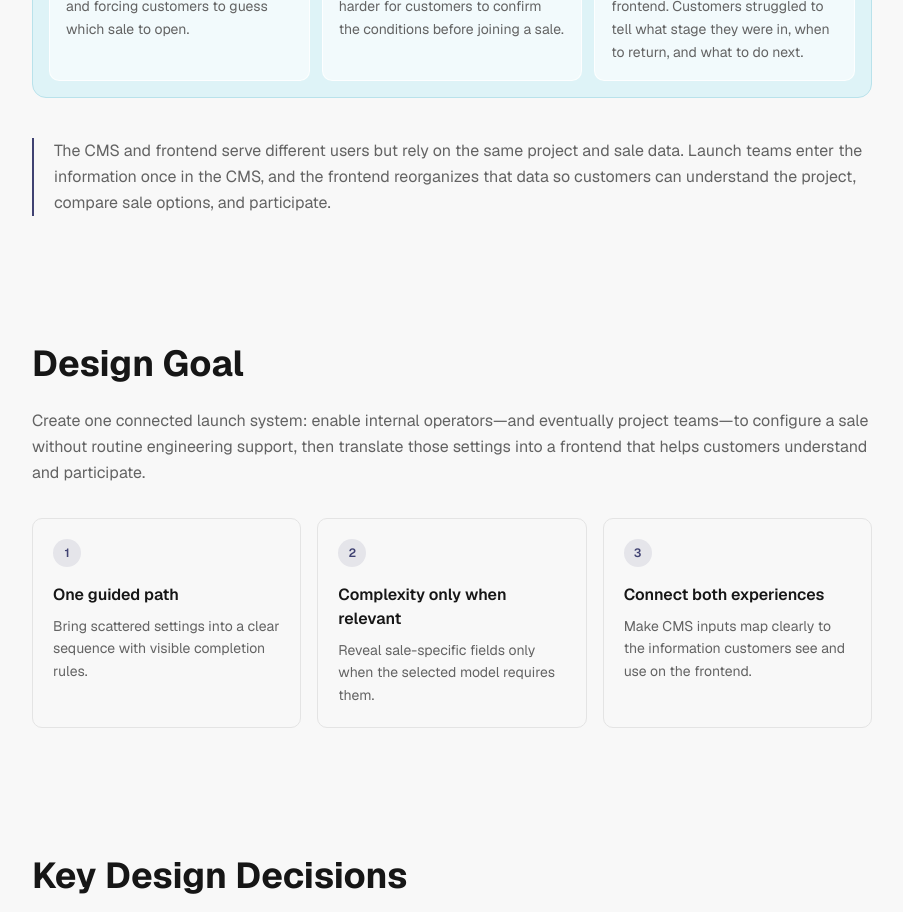
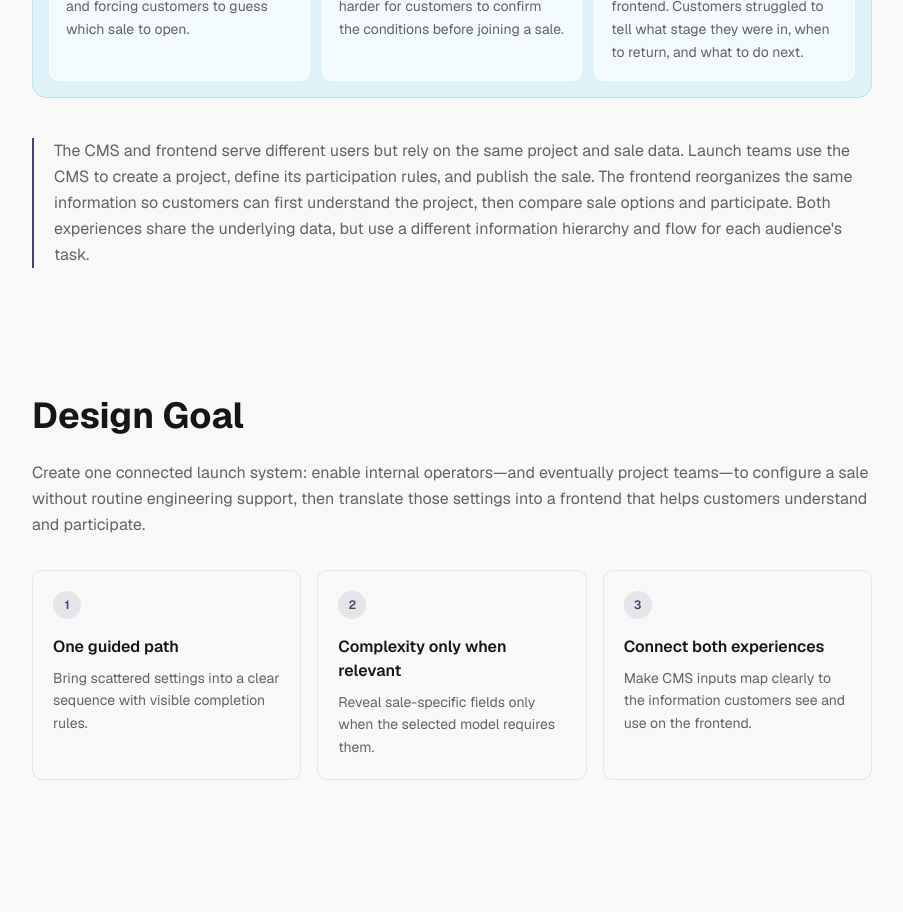
Before and after one commit to NiyaWu/PortfolioNook, a Next.js app: page /ido-cms in a window 1280 px wide. Shown: the part 3160-4072 px from the top of the page, without its empty margins (208-1111 px from the left). Built offline with nearby package versions, Linux system fonts and the light colour scheme.

Commit message:
Complete CMS and frontend relationship copy

```diff
--- a/locales/pages/ido-cms.ts
+++ b/locales/pages/ido-cms.ts
@@ -90,7 +90,7 @@ export const idoCmsEn = {
         content: "Staking, purchase, withdrawal, and claim status and timing were not clearly organized in the existing frontend. Customers struggled to tell what stage they were in, when to return, and what to do next.",
       },
     ],
-    goal: "The CMS and frontend serve different users but rely on the same project and sale data. Launch teams enter the information once in the CMS, and the frontend reorganizes that data so customers can understand the project, compare sale options, and participate.",
+    goal: "The CMS and frontend serve different users but rely on the same project and sale data. Launch teams use the CMS to create a project, define its participation rules, and publish the sale. The frontend reorganizes the same information so customers can first understand the project, then compare sale options and participate. Both experiences share the underlying data, but use a different information hierarchy and flow for each audience's task.",
   },
   solution: {
     title: "Design Goal",
@@ -271,7 +271,7 @@ export const idoCmsZh = {
         content: "現有前台未清楚整理投入、購買、取回與 Claim 的狀態和時間。客戶不容易判斷目前階段、何時需要回來，以及下一步該做什麼。",
       },
     ],
-    goal: "CMS 與前台面對不同使用者，卻必須共用同一套項目與 Sale 資訊。營運人員或專案方只需在 CMS 完成一次設定，前台便能將相同資料整理成一般客戶容易理解、比較與參與的內容。",
+    goal: "CMS 與前台面對不同使用者，但兩端都建立在同一套項目與 Sale 資訊上。營運人員或專案方在 CMS 建立項目、設定參與規則並發布。前台則重新安排相同資訊的呈現順序，讓一般客戶先認識項目，再比較 Sale 條件並完成參與。兩端共用資料，卻依各自任務採用不同的資訊層級與操作流程。",
   },
   solution: {
     title: "設計目標",
```
